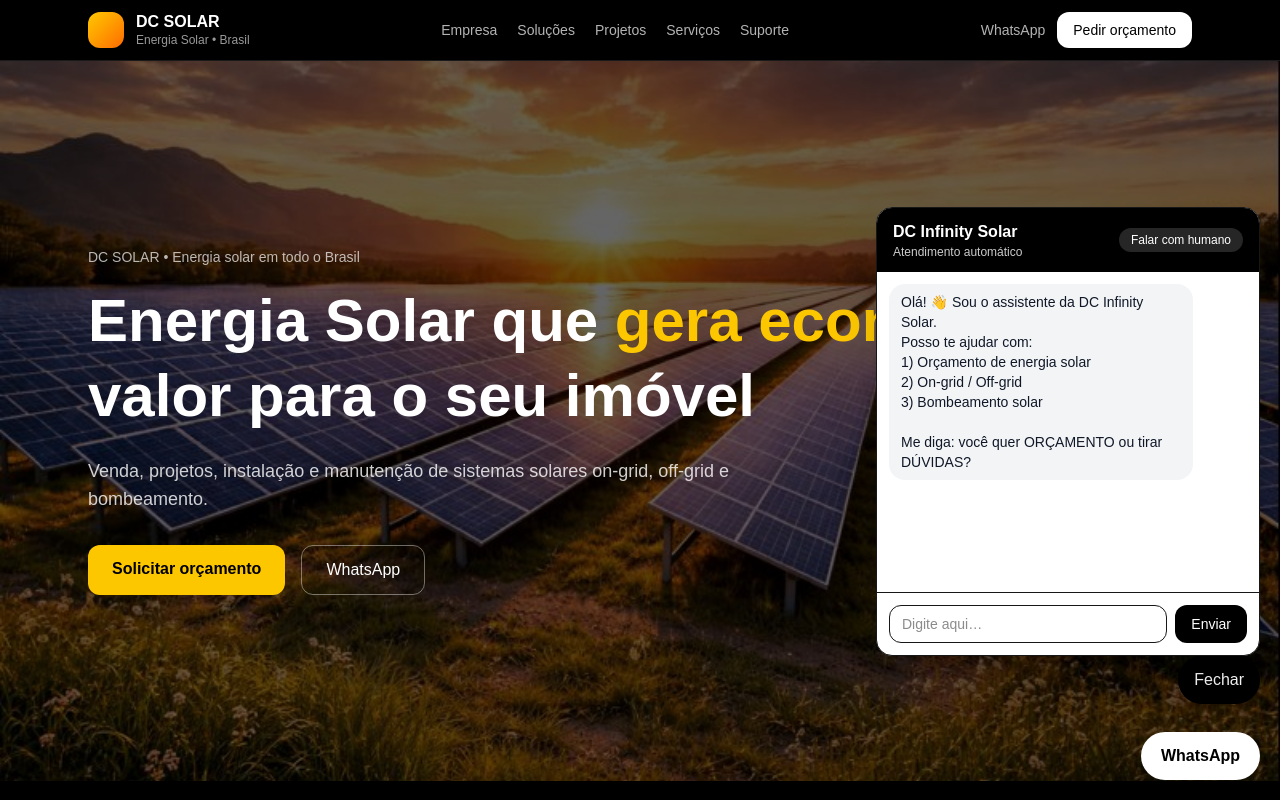
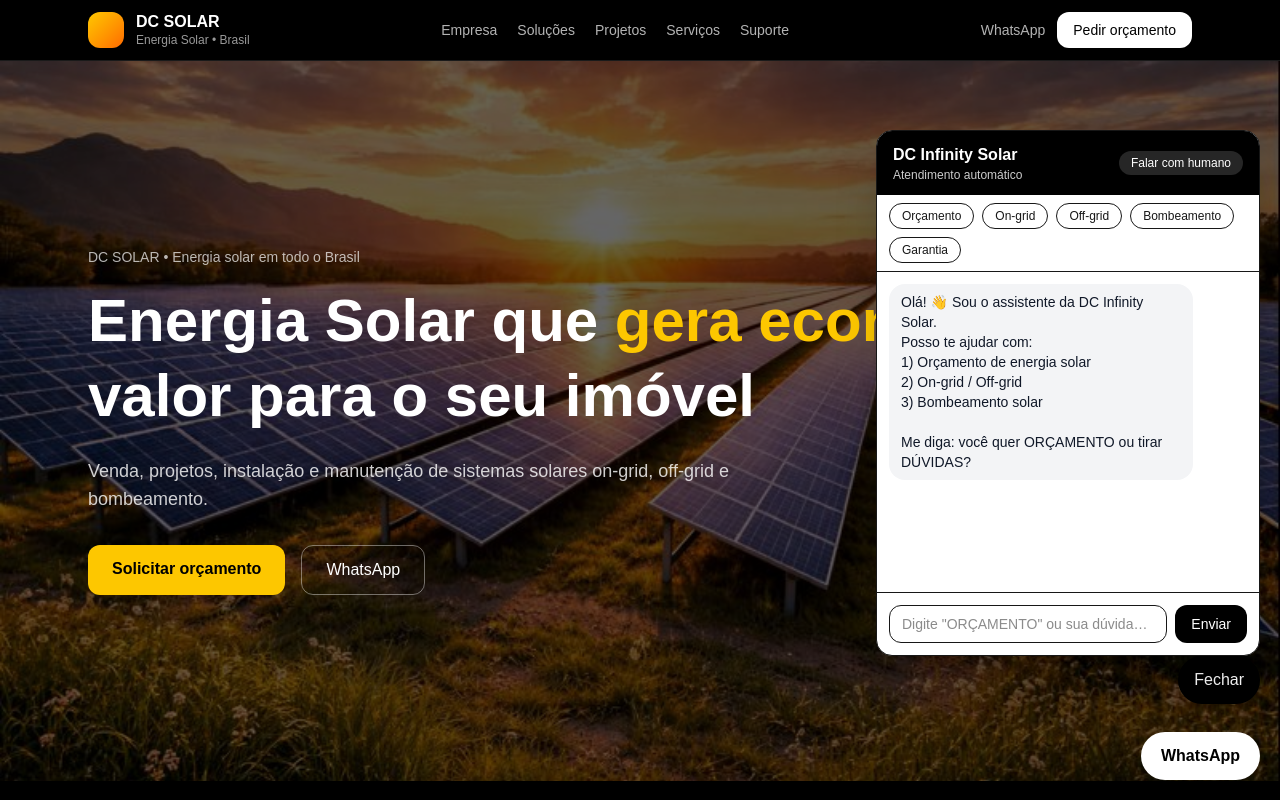
Before and after one commit to gonzagafilho/dcsolar, a Next.js app in the folder site/: page / in a window 1280 px wide. Both pictures are taken after a click on the button "Chat". Shown: the top 800 px of the page. Built offline with nearby package versions, Linux system fonts and the light colour scheme; no server answers.

Commit message:
feat: chatbot quick reply buttons

```diff
--- a/site/components/ChatWidget.tsx
+++ b/site/components/ChatWidget.tsx
@@ -322,6 +322,25 @@ export default function ChatWidget() {
               Falar com humano
             </a>
           </div>
+          {/* Botões rápidos */}
+          <div className="px-3 py-2 border-b flex gap-2 flex-wrap">
+            {[
+              { label: "Orçamento", value: "ORÇAMENTO" },
+              { label: "On-grid", value: "O que é on-grid?" },
+              { label: "Off-grid", value: "O que é off-grid?" },
+              { label: "Bombeamento", value: "Como funciona bombeamento solar?" },
+              { label: "Garantia", value: "Qual a garantia?" },
+             ].map((b) => (
+               <button
+                 key={b.label}
+                 type="button"
+                 onClick={() => handleUser(b.value)}
+                 className="text-xs px-3 py-1 rounded-full border bg-white hover:bg-gray-50"
+              >
+                {b.label}
+              </button>
+           ))}
+          </div>
 
           <div className="h-80 overflow-y-auto p-3 space-y-3">
             {messages.map((m, i) => (
@@ -349,7 +368,7 @@ export default function ChatWidget() {
             <input
               value={input}
               onChange={(e) => setInput(e.target.value)}
-              placeholder="Digite aqui…"
+              placeholder='Digite "ORÇAMENTO" ou sua dúvida…'
               className="flex-1 rounded-xl border px-3 py-2 text-sm outline-none"
             />
             <button className="rounded-xl px-4 py-2 bg-black text-white text-sm" disabled={loading}>
```
